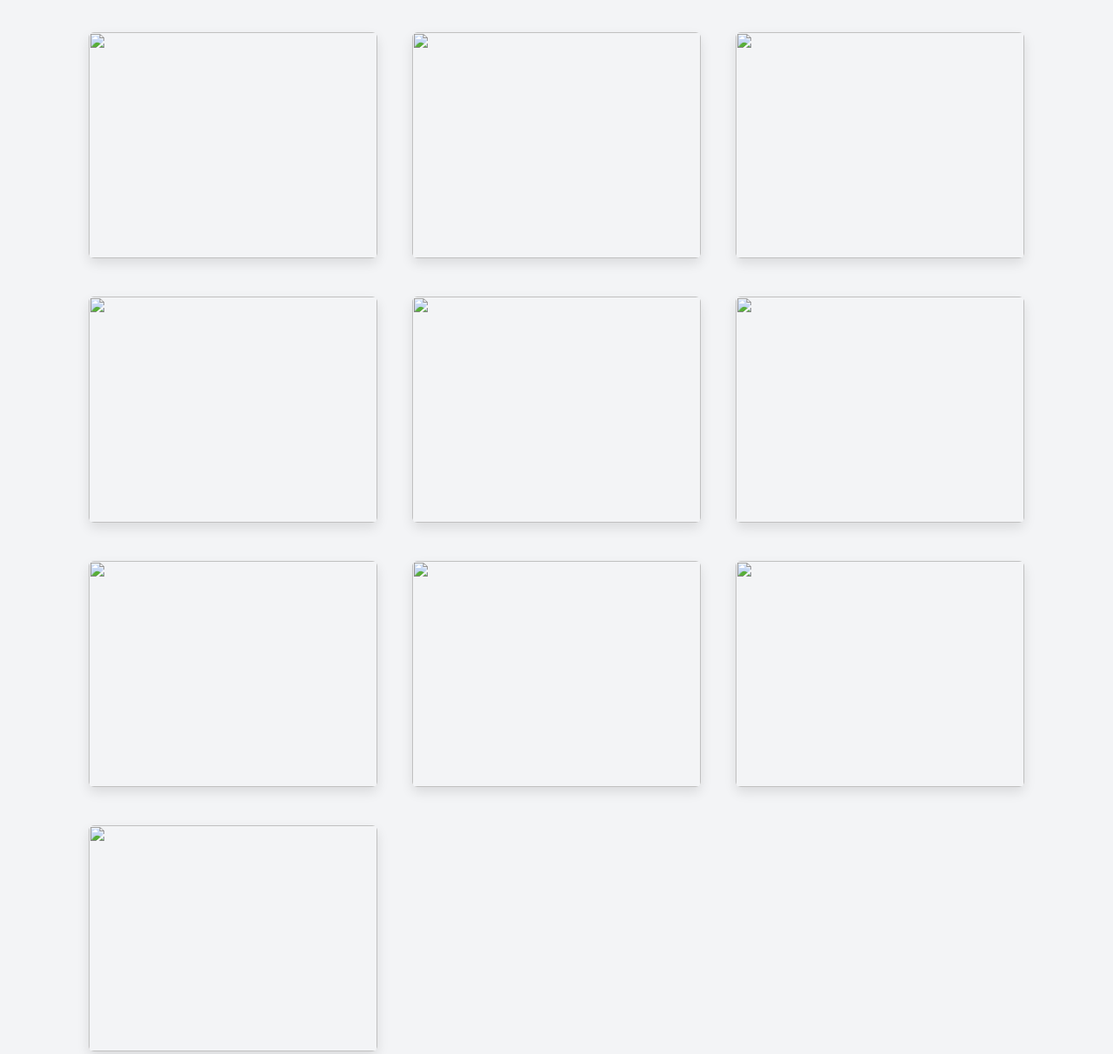
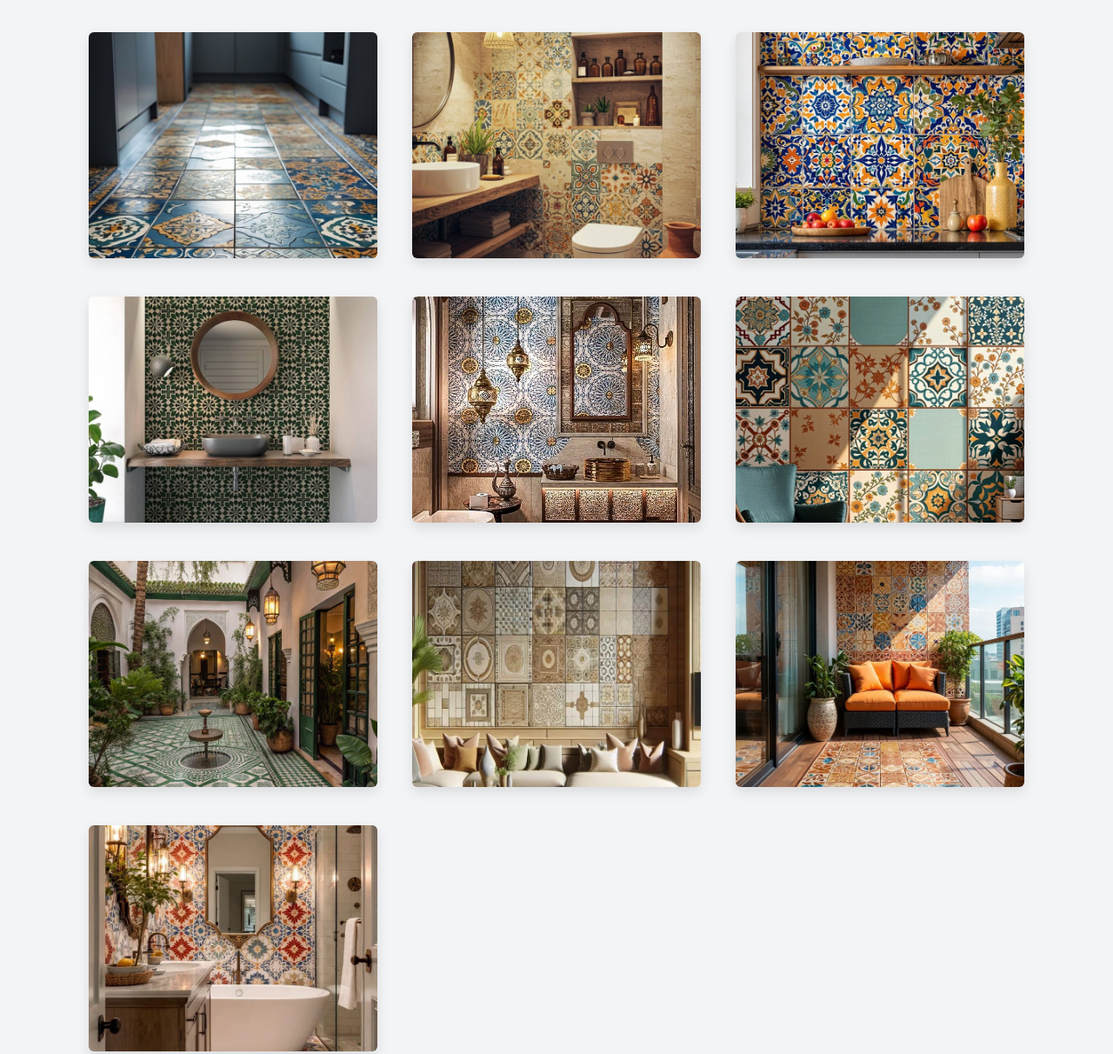
Before and after one commit to harshita201883-sudo/Tilemax.com, a plain HTML site: page moroccan.html in a window 1280 px wide. Shown: the part 108-1320 px from the top of the page at 87% size. Drawn offline with Linux system fonts and the light colour scheme.

```diff
--- a/moroccan.html
+++ b/moroccan.html
@@ -36,42 +36,42 @@
 <div class="tiles-grid">
 
 <div class="tile-card">
-<img src="image/moroccan/1.jpeg">
+<img src="moroccan/1.jpeg">
 </div>
 
 <div class="tile-card">
-<img src="image/moroccan/2.jpeg">
+<img src="moroccan/2.jpeg">
 </div>
 
 <div class="tile-card">
-<img src="image/moroccan/3.jpeg">
+<img src="moroccan/3.jpeg">
 </div>
 
 <div class="tile-card">
-<img src="image/moroccan/4.jpeg">
+<img src="moroccan/4.jpeg">
 </div>
 
 <div class="tile-card">
-<img src="image/moroccan/5.jpeg">
+<img src="moroccan/5.jpeg">
 </div>
 
 <div class="tile-card">
-<img src="image/moroccan/6.jpeg">
+<img src="moroccan/6.jpeg">
 </div>
 
 <div class="tile-card">
-<img src="image/moroccan/7.jpeg">
+<img src="moroccan/7.jpeg">
 </div>
 
 <div class="tile-card">
-<img src="image/moroccan/8.jpeg">
+<img src="moroccan/8.jpeg">
 </div>
 <div class="tile-card">
-<img src="image/moroccan/9.jpeg">
+<img src="moroccan/9.jpeg">
 </div>
 
 <div class="tile-card">
-<img src="image/moroccan/10.jpeg">
+<img src="moroccan/10.jpeg">
 </div>
 
 
```
